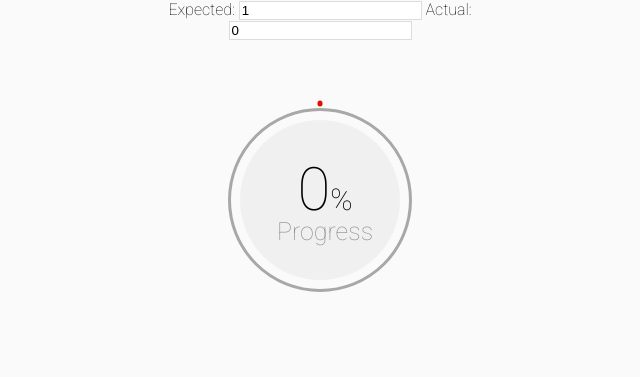
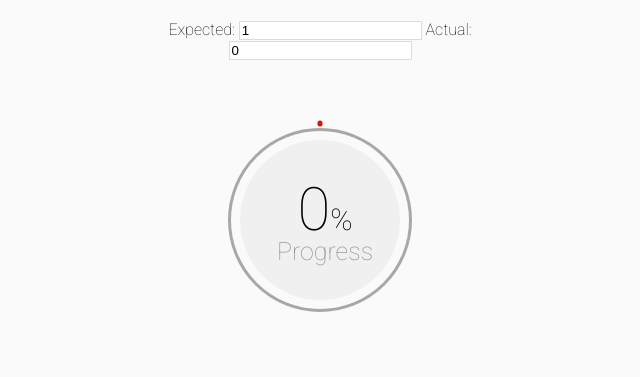
Before and after one commit to ayu48/bw-exercise, a plain HTML site: page index.html in a window 1280 px wide. Shown: the whole page, without its empty margins (320-960 px from the left). Drawn offline with Linux system fonts and the light colour scheme.

Commit message:
Update 2014-11-03T21:47:00.565Z

```diff
--- a/css/main.css
+++ b/css/main.css
@@ -1 +1 @@
-body,html{margin:0;font-family:Roboto,sans-serif;font-weight:100;background-color:#FAFAFA}svg{width:300px;height:300px}circle{fill:#F0F0F0}.circle-translate{transform:translate(150px,150px)}.progress-num{font-size:60px}.progress-num tspan{font-size:30px}.progress-text{font-size:25px;fill:#909090}.actual-arc{stroke-width:5px}.expected-arc{stroke-width:2px;fill:#A8A8A8}input{border:1px solid #dcdcdc;transition:box-shadow .3s,border .3s}input:focus{border:1px solid #707070;box-shadow:0 0 5px 1px #969696}.content{width:400px;margin:0 auto}.row{display:block;text-align:center}.invalid-message{margin:10px;color:red;font-weight:400}
+body,html{margin:0;font-family:Roboto,sans-serif;font-weight:100;background-color:#FAFAFA}svg{width:300px;height:300px}circle{fill:#F0F0F0}.circle-translate{transform:translate(150px,150px)}.progress-num{font-size:60px}.progress-num tspan{font-size:30px}.progress-text{font-size:25px;fill:#909090}.actual-arc{stroke-width:5px}.expected-arc{stroke-width:2px;fill:#A8A8A8}input{border:1px solid #dcdcdc;transition:box-shadow .3s,border .3s}input:focus{border:1px solid #707070;box-shadow:0 0 5px 1px #969696}.content{width:400px;margin-top:20px;margin-left:auto;margin-right:auto}.row{display:block;text-align:center}.invalid-message{margin:10px;color:red;font-weight:400}
```
